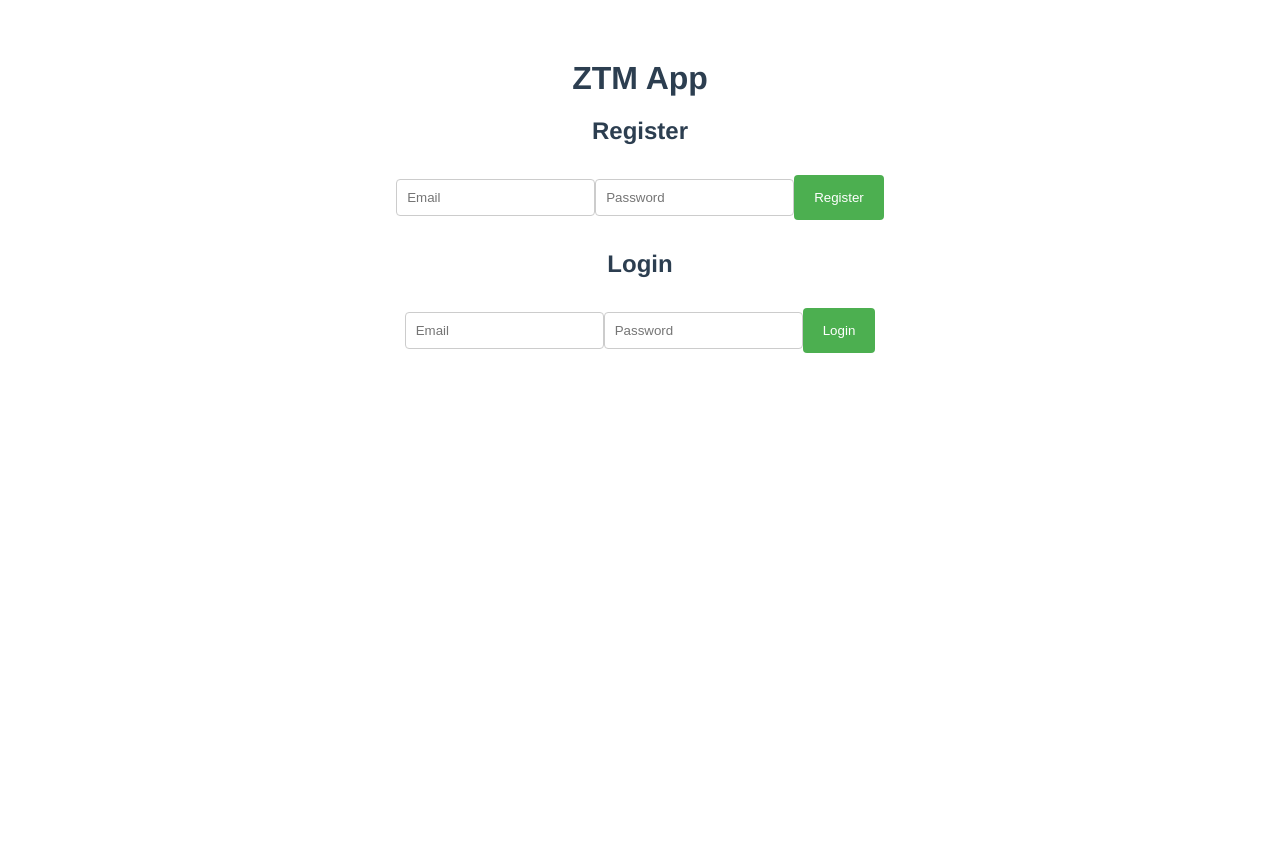
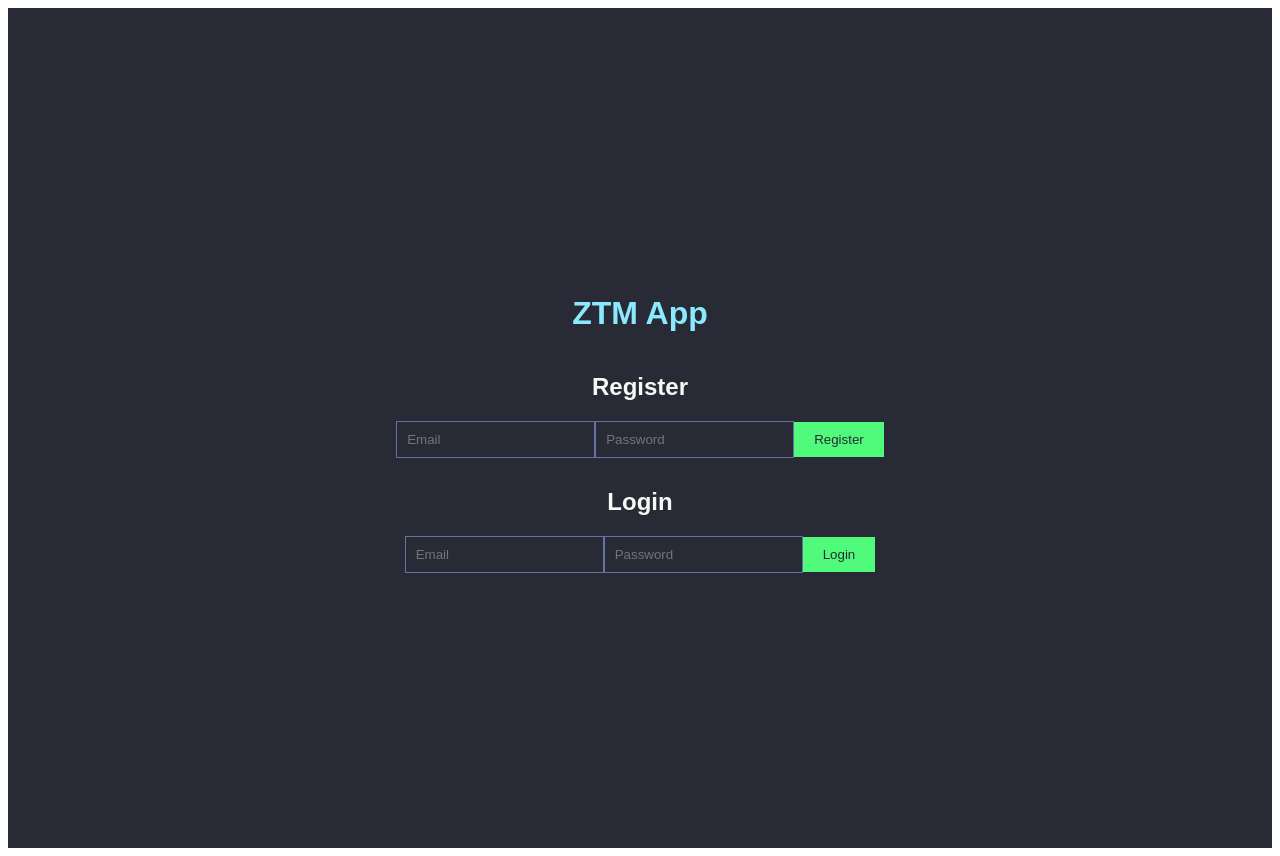
Before and after one commit to filip-szweda/ztm-app, a Vue app in the folder frontend/: page / in a window 1280 px wide. Before the commit the page ends 800 px from the top, so only its background shows below. Built offline with nearby package versions, Linux system fonts and the light colour scheme.

Commit message:
Remove stops WiP, improve style

```diff
--- a/frontend/src/App.vue
+++ b/frontend/src/App.vue
@@ -12,38 +12,61 @@
 </script>
 
 <style>
+  :root {
+    --background: #282a36;
+    --foreground: #f8f8f2;
+    --comment: #6272a4;
+    --green: #50fa7b;
+    --cyan: #8be9fd;
+    --purple: #bd93f9;
+  }
+
   #app {
-        font-family: Avenir, Helvetica, Arial, sans-serif;
-        -webkit-font-smoothing: antialiased;
-        -moz-osx-font-smoothing: grayscale;
+    background-color: var(--background);
+    color: var(--foreground);
+    font-family: 'Arial', sans-serif;
+    min-height: 100vh;
+    display: flex;
+    flex-direction: column;
+    align-items: center;
+    justify-content: center;
     text-align: center;
-        color: #2c3e50;
-        margin-top: 60px;
+    box-sizing: border-box;
+    padding: 20px;
   }
 
   h1 {
-        font-size: 2em;
-        margin-bottom: 20px;
+    color: var(--cyan);
+  }
+
+  h3 {
+    color: var(--purple); /* Using the purple color for h3 */
+    margin: 5px 0;
+  }
+
+  span {
+    margin-right: 10px;
+    display: inline-block;
   }
 
   input {
-        margin: 10px 0;
+    background-color: var(--background);
+    color: var(--foreground);
+    border: 1px solid var(--comment);
     padding: 10px;
-        border: 1px solid #ccc;
-        border-radius: 4px;
+    margin-bottom: 10px;
   }
 
   button {
-        background-color: #4CAF50;
-        color: white;
-        padding: 15px 20px;
-        margin: 10px 0;
+    background-color: var(--green);
+    color: var(--background);
     border: none;
-        border-radius: 4px;
+    padding: 10px 20px;
     cursor: pointer;
+    transition: background-color 0.3s;
   }
 
   button:hover {
-        background-color: #45a049;
+    background-color: var(--cyan);
   }
 </style>
--- a/frontend/src/components/StopsTablesComponent.vue
+++ b/frontend/src/components/StopsTablesComponent.vue
@@ -1,14 +1,18 @@
 <template>
   <textarea v-model="stopIdInput"></textarea>
   <button @click="addStopId">Add Stop Id</button>
-  <div v-for="(delayData, index) in allDelays" :key="index">
+  <div v-for="(delay, index) in allDelays" :key="index">
+    <br />
+    <br />
+    <h3>Stop #{{ stopsIds[index] }}</h3>
     <vue-good-table
       :columns="columns"
-      :rows="delayData"
+      :rows="delay"
       :paginate="false"
       :lineNumbers="true"
       :globalSearch="false"
     />
+    <button @click="removeStopId(stopsIds[index])">Remove Stop</button>
   </div>
 </template>
 
@@ -26,16 +30,16 @@ export default {
       stopIdInput: '',
       stopsIds: [],
       columns: [
-        { label: 'Route ID', field: 'routeId' },
-        { label: 'Estimated Time', field: 'estimatedTime' },
-        { label: 'Delay (Seconds)', field: 'delayInSeconds' },
+        { label: 'Route ID', field: 'routeId', sortable: false },
+        { label: 'Estimated Time', field: 'estimatedTime', sortable: false },
+        { label: 'Delay (Seconds)', field: 'delayInSeconds', sortable: false },
       ],
       allDelays: []
     };
   },
   async created() {
     await this.fetchUserStopsIds();
-    this.fetchAllDelays();
+    await this.fetchAllDelays();
   },
   methods: {
     async fetchUserStopsIds() {
@@ -86,6 +90,9 @@ export default {
       } catch (error) {
         alert('Stop ID could not be added: ' + error);
       }
+    },
+    async removeStopId(stopId) {
+      print(stopId);
     }
   }
 };
```
Also changed, not shown: 1 other file (tests, documents, lock files or other folders). Lines whose indentation alone changed are shown as unchanged.
